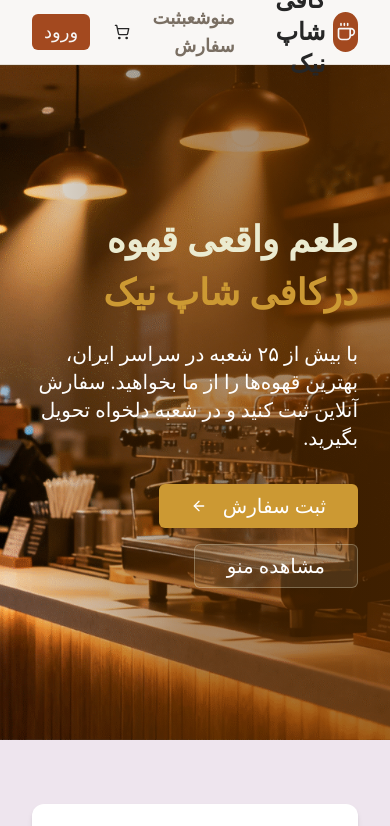
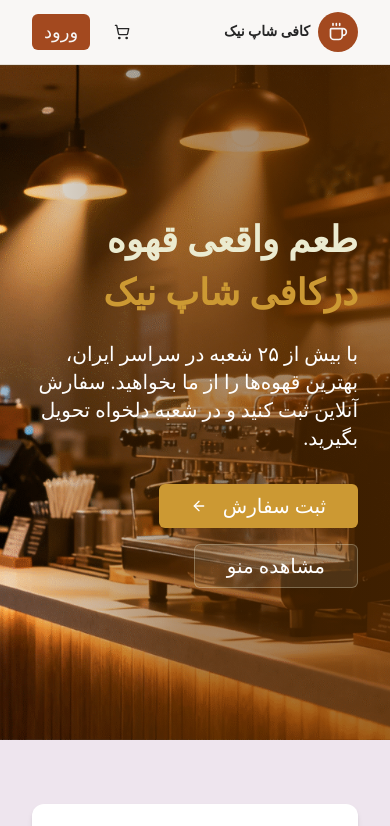
Before and after one commit to mohammadmehdidalvandii/cafe-nik-frontend, a React (Vite) app: page / in a window 390 px wide. Shown: the top 826 px of the page. Built offline with nearby package versions, Linux system fonts and the light colour scheme; no server answers.

Commit message:
fixed Navigation style

```diff
--- a/src/components/modules/Navigation/Navigation.tsx
+++ b/src/components/modules/Navigation/Navigation.tsx
@@ -49,13 +49,13 @@ const Navigation:React.FC  =()=>{
                 <div className="flex h-10 w-10 items-center justify-center rounded-full bg-primary">
                     <Coffee className='h-5 w-5 text-primary-foreground'/>
                 </div>
-                <span className="text-2xl font-sansBold font-bold text-secondary-foreground">کافی شاپ نیک</span>
+                <span className="text-sm md:text-2xl font-sansBold font-bold text-secondary-foreground">کافی شاپ نیک</span>
             </NavLink>
             {/* Desktop */}
             <div className="md:flex items-center gap-4">
-                <NavLink to='/Menu' className='text-muted-foreground text-lg font-sansBold font-bold transition-colors hover:text-secondary-foreground'>منو</NavLink>
-                <NavLink to='/Branches' className='text-muted-foreground text-lg font-sansBold font-bold transition-colors hover:text-secondary-foreground'>شعب</NavLink>
-                <NavLink to='/Orders' className='text-muted-foreground text-lg font-sansBold font-bold transition-colors hover:text-secondary-foreground'>ثبت سفارش</NavLink>
+                <NavLink to='/Menu' className='hidden md:block text-muted-foreground text-lg font-sansBold font-bold transition-colors hover:text-secondary-foreground'>منو</NavLink>
+                <NavLink to='/Branches' className='hidden md:block text-muted-foreground text-lg font-sansBold font-bold transition-colors hover:text-secondary-foreground'>شعب</NavLink>
+                {/* <NavLink to='/Orders' className='text-muted-foreground text-lg font-sansBold font-bold transition-colors hover:text-secondary-foreground'>ثبت سفارش</NavLink> */}
             </div>
 
             <div className="flex items-center gap-3">
@@ -73,7 +73,9 @@ const Navigation:React.FC  =()=>{
                      <NavLink to={`${ROLE_CONFIG[user.roles].path}`}>
                     <Button variant='outline' size='sm'>
                     <User className='ml-2 h-4 w-4'/>
+                    <span className="hidden md:block">
                         {user?.username}
+                    </span>
                     </Button>
                     </NavLink>
 
```
